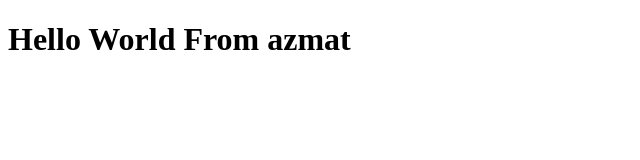
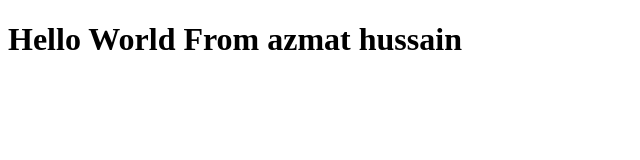
Before and after one commit to farhan523/finalbootcamp1, a plain HTML site: page index.html in a window 1280 px wide. Shown: the whole page, without its empty margins (0-640 px from the left). Drawn offline with Linux system fonts and the light colour scheme.

Commit message:
Update index.html

```diff
--- a/index.html
+++ b/index.html
@@ -5,6 +5,6 @@
     <title>Document</title>
 </head>
 <body>
-    <h1>Hello World From azmat</h1>
+    <h1>Hello World From azmat hussain</h1>
 </body>
 </html>
```
